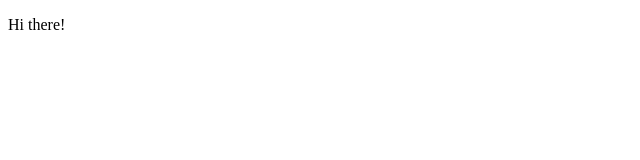
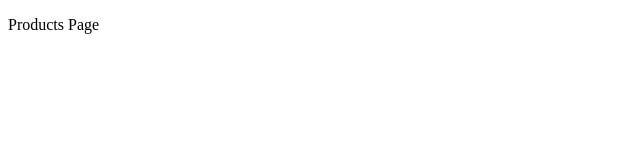
Before and after one commit to TheWoxPL/droplabs-assignment, a React (Vite) app: page /products in a window 1280 px wide. Shown: the top 160 px of the page, without its empty margins (0-640 px from the left). Built offline with nearby package versions, Linux system fonts and the light colour scheme; the HTML template or start-up script is replaced by a standard one.

Commit message:
feat: add routing, homePage, productsPage, notFoundPage

```diff
--- a/src/App.tsx
+++ b/src/App.tsx
@@ -1,8 +1,21 @@
+import { BrowserRouter, Routes, Route, Navigate } from 'react-router-dom';
+import { HomePage } from './pages/homePage/homePage';
+import { ProductsPage } from './pages/productsPage/productsPage';
+import { NotFoundPage } from './pages/notFoundPage/404NotFound';
+
 function App() {
   return (
-    <>
-      <p>Hi there!</p>
-    </>
+    <BrowserRouter>
+      <Routes>
+        <Route path="/" element={<Navigate to="/home" replace />} />
+
+        <Route path="/home" element={<HomePage />} />
+        <Route path="/products" element={<ProductsPage />} />
+
+        <Route path="/404-not-found" element={<NotFoundPage />} />
+        <Route path="*" element={<Navigate to="/404-not-found" replace />} />
+      </Routes>
+    </BrowserRouter>
   );
 }
 
--- /dev/null
+++ b/src/pages/homePage/homePage.tsx
@@ -0,0 +1,7 @@
+export const HomePage = () => {
+  return (
+    <>
+      <p>Home Page</p>
+    </>
+  );
+};
--- /dev/null
+++ b/src/pages/notFoundPage/404NotFound.tsx
@@ -0,0 +1,7 @@
+export const NotFoundPage = () => {
+  return (
+    <>
+      <p>404 Not Found</p>
+    </>
+  );
+};
--- /dev/null
+++ b/src/pages/productsPage/productsPage.tsx
@@ -0,0 +1,7 @@
+export const ProductsPage = () => {
+  return (
+    <>
+      <p>Products Page</p>
+    </>
+  );
+};
```
